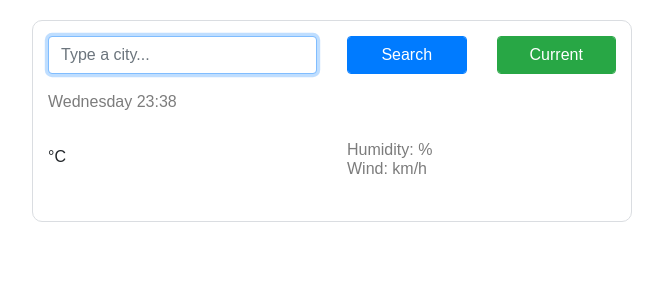
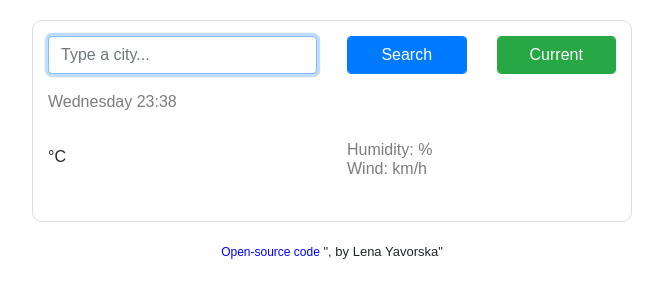
Before and after one commit to lena-yavorska/weather-project, a plain HTML site: page index.html in a window 1280 px wide. Shown: the whole page, without its empty margins (308-971 px from the left). Drawn offline with nearby package versions, Linux system fonts and the light colour scheme; no server answers.

Commit message:
Update index.html and style.css

```diff
--- a/index.html
+++ b/index.html
@@ -69,6 +69,9 @@
           </div>
         </div>
       </div>
+      <p class="footer">
+        <a href="https://github.com/lena-yavorska/weather-project" target="blank" class="open-source">Open-source code</a> ", by Lena Yavorska"
+      </p>
     </div>
 
     <script src="src/index.js"></script>
--- a/src/style.css
+++ b/src/style.css
@@ -53,3 +53,22 @@ body {
   .search-form {
     margin-bottom: 20px;
   }
+
+  .footer {
+    display: block;
+    text-align: center;
+    margin: 0 auto;
+    font-size: 13px;
+  }
+
+  .open-source {
+    padding-top: 15px;
+    color: blue;
+    text-decoration: none;
+    font-size: 12px;
+  }
+
+  .open-source:hover {
+    text-decoration: underline;
+    color: #3F4C77;
+  }
```
